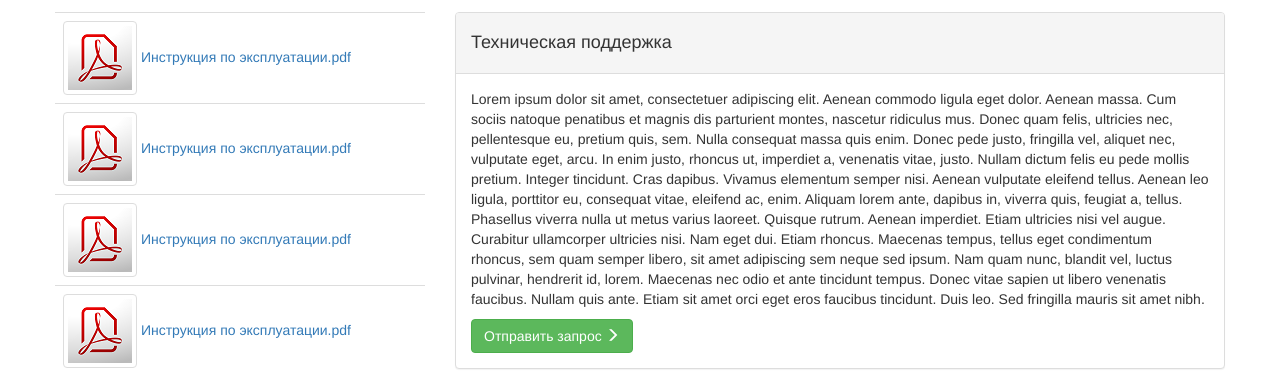
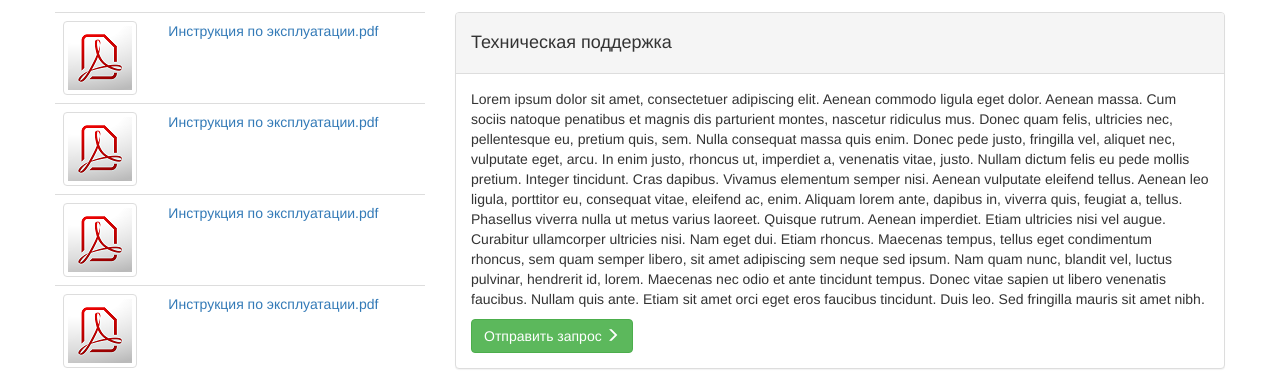
Before and after one commit to GBenG/NewERA, a plain HTML site: page request.html in a window 1280 px wide. Shown: the part 419-800 px from the top of the page. Drawn offline with nearby package versions, Linux system fonts and the light colour scheme; files whose address does not match are found by name.

Commit message:
Фикс страницы документации
Текст теперь не сворачивается под картинку

```diff
--- a/request.html
+++ b/request.html
@@ -54,16 +54,20 @@
 	<div class="col-md-4">
 		<table class="table">
 			<tr>
-				<td><img alt="" src="img/pdf.png" class="img-thumbnail img-responsive"> <a href="#">Инструкция по эксплуатации.pdf</a></td>
+				<td><img alt="" src="img/pdf.png" class="img-thumbnail img-responsive"></td>
+				<td><a href="#">Инструкция по эксплуатации.pdf</a></td>
 			</tr>
 			<tr>
-				<td><img alt="" src="img/pdf.png" class="img-thumbnail img-responsive"> <a href="#">Инструкция по эксплуатации.pdf</a></td>
+				<td><img alt="" src="img/pdf.png" class="img-thumbnail img-responsive"></td>
+				<td><a href="#">Инструкция по эксплуатации.pdf</a></td>
 			</tr>
 			<tr>
-				<td><img alt="" src="img/pdf.png" class="img-thumbnail img-responsive"> <a href="#">Инструкция по эксплуатации.pdf</a></td>
+				<td><img alt="" src="img/pdf.png" class="img-thumbnail img-responsive"></td>
+				<td><a href="#">Инструкция по эксплуатации.pdf</a></td>
 			</tr>
 			<tr>
-				<td><img alt="" src="img/pdf.png" class="img-thumbnail img-responsive"> <a href="#">Инструкция по эксплуатации.pdf</a></td>
+				<td><img alt="" src="img/pdf.png" class="img-thumbnail img-responsive"></td>
+				<td><a href="#">Инструкция по эксплуатации.pdf</a></td>
 			</tr>
 		</table>
 	</div>
```
